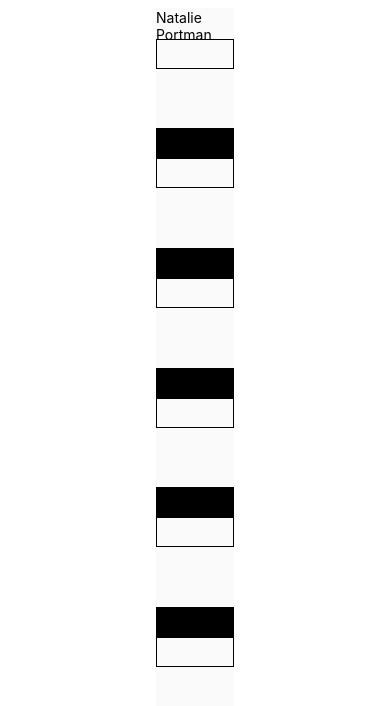
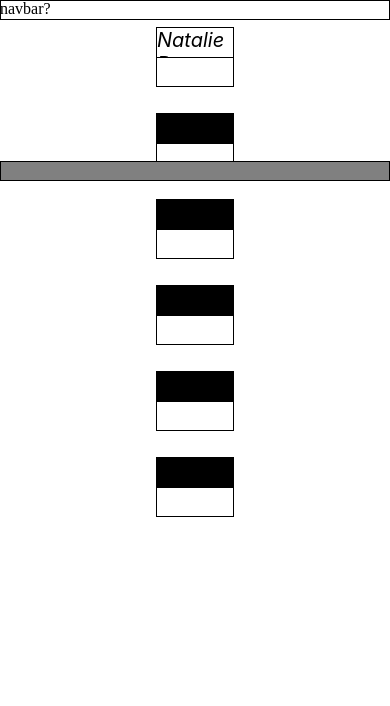
Before and after one commit to NickGreenSF/stardle, a React Native app: screen / in a window 390 px wide. Shown: the top 706 px of the page. Built offline with nearby package versions, Linux system fonts and the light colour scheme.

Commit message:
messing with 3 buttons instead of 18

```diff
--- a/Puzzle.tsx
+++ b/Puzzle.tsx
@@ -1,6 +1,6 @@
 import React, { useState, useEffect, useRef } from 'react'
-import { View, TextInput, TouchableOpacity, Text } from "./components/Themed"
-import { StyleSheet, TextInput as DefaultInput, Platform } from 'react-native'
+//import { View, TextInput, TouchableOpacity, Text } from "./components/Themed"
+import { StyleSheet, View, TouchableOpacity, Text, TextInput, Platform } from 'react-native'
 import Data from "./constants/Data"
 import PointlessWords from './constants/PointlessWords'
 
@@ -16,6 +16,7 @@ export default function Puzzle () {
     let peekGuessStyles;
     let peekBools;
     let peekGuessTexts;
+    let peekHoverTexts;
 
     const [correct] = useState(Data[filmmockdata[Math.floor(Math.random() * filmmockdata.length)]]);
     console.log(correct)
@@ -34,6 +35,7 @@ export default function Puzzle () {
     const [actors, setActors] = useState([correct[1],"_","_","_","_","_"])
     const [guessTexts, setGuessTexts] = useState(["","","","","",""])
     const [guessStyles, setGuessStyles] = useState([styles.input, styles.input, styles.input, styles.input, styles.input, styles.input])
+    const [hoverTexts, setHoverTexts] = useState(["","",""])
 
     const inputRefs = [useRef(null), useRef(null), useRef(null), useRef(null), useRef(null), useRef(null)]
 
@@ -50,26 +52,28 @@ export default function Puzzle () {
 
         holdoverdata = newData;
         //console.log(holdoverdata);
+        peekTexts = texts;
+        peekHoverTexts = hoverTexts;
         if (text.length < newoldtext[column].length){
-            peekTexts = texts;
             for (let i = (column * 3); i < Math.min((column + 1) * 3, (column * 3) + newData.length); i += 1){
                 peekTexts[i] = "";
+                peekHoverTexts[i % 3] = "";
             }
-            setTexts(peekTexts);
             holdoverdata = filmmockdata;
         }
         else{
-            peekTexts = texts;
             for (let i = (column * 3); i < (column + 1) * 3; i += 1){
                 if (i < (column * 3) + newData.length){
                     peekTexts[i] = Data[newData[i - (column * 3)]][0];
+                    peekHoverTexts[i % 3] = Data[newData[i - (column * 3)]][0];
                 }
                 else{
                     peekTexts[i] = "";
+                    peekHoverTexts[i % 3] = 0;
+                }
             }
         }
         setTexts(peekTexts);
-        }
 
         peekOldTexts = newoldtext;
         newoldtext[column] = text;
@@ -131,30 +135,35 @@ export default function Puzzle () {
         textHandler("", section);
     }
 
-    return <View style={styles.container}>
+    return <View>
+        <View>navbar?</View>
+        <TouchableOpacity style={[styles.hover]}>{hoverTexts[0]}</TouchableOpacity>
+        <TouchableOpacity style={[styles.hover, styles.bigtest]}>{hoverTexts[1]}</TouchableOpacity>
+        <TouchableOpacity style={[styles.hover, styles.bigtest]}>{hoverTexts[2]}</TouchableOpacity>
+        <View style={styles.container}>
             <View style={styles.spot}>
                 <Text style={styles.actor}>{actors[0]}</Text>
-            <DefaultInput
+                <TextInput
                     ref={inputRefs[0]} style={bools[0] ? styles.input : styles.none} onChange={(e) => {textHandler(e.target.value, 0)}}>
-            </DefaultInput>
+                </TextInput>
                 <View style={[styles.input, bools[0] ? styles.none : guessStyles[0]]}>
                     <Text>{guessTexts[0]}</Text>
                 </View>
-            <TouchableOpacity style={styles.hover} onPress={() => guess(0)}>
+                <TouchableOpacity style={[styles.hover, texts[0].length > 0 ? null : styles.none, styles.firstSug]} onPress={() => guess(0)}>
                     <Text>{texts[0]}</Text>
                 </TouchableOpacity>
-            <TouchableOpacity style={styles.hover} onPress={() => guess(1)}>
+                <TouchableOpacity style={[styles.hover, texts[1].length > 0 ? null : styles.none, styles.secondSug]} onPress={() => guess(1)}>
                     <Text>{texts[1]}</Text>
                 </TouchableOpacity>
-            <TouchableOpacity style={styles.hover} onPress={() => guess(2)}>
+                <TouchableOpacity style={[styles.hover, texts[2].length > 0 ? null : styles.none, styles.thirdSug]} onPress={() => guess(2)}>
                     <Text>{texts[2]}</Text>
                 </TouchableOpacity>
             </View>
             <View style={styles.spot}>
                 <Text style={actors[1].length > 1 ? styles.actor : styles.black}>{actors[1]}</Text>
-            <DefaultInput
+                <TextInput
                     ref={inputRefs[1]} style={bools[1] ? styles.input : styles.none} onChange={(e) => {textHandler(e.target.value, 1)}}>
-            </DefaultInput>
+                </TextInput>
                 <View style={[styles.input, bools[1] ? styles.none : guessStyles[1]]}>
                     <Text>{guessTexts[1]}</Text>
                 </View>
@@ -233,6 +242,7 @@ export default function Puzzle () {
                 </TouchableOpacity>
             </View>
         </View>
+    </View>
 }
 
 const styles = StyleSheet.create({
@@ -243,13 +253,13 @@ const styles = StyleSheet.create({
         alignContent: 'center',
         marginVertical: "2%",
         marginHorizontal: "40%",
-        height: "100%",
-        fontSize: "50%"
+        height: "150%",
     },
     input: {
         borderWidth: 1,
         borderColor: "black",
         height: 30,
+        zIndex: -1
     },
     none: {
         display: 'none'
@@ -259,7 +269,12 @@ const styles = StyleSheet.create({
         height: 30
     },
     hover: {
-        position: 'absolute'
+        overflow: "hidden",
+        position: "absolute",
+        width: "100%",
+        height: "5%",
+        borderWidth: 1,
+        borderColor: "black",
     },
     yellow: {
         backgroundColor: "yellow",
@@ -272,9 +287,34 @@ const styles = StyleSheet.create({
     },
     spot: {
         marginVertical: "1%",
-        height: "14%"
+        height: "14%",
+        overflow: "hidden",
+        position: "relative"
     },
     actor: {
-        height: 30
+        height: 30,
+        fontSize: 20,
+        overflow: 'hidden',
+        fontStyle: 'italic',
+        borderWidth: 1,
+        borderColor: "black",
+        borderBottomWidth: 0
+    },
+    topTest: {
+
+    },
+    firstSug: {
+        top: "55%"
+    },
+    secondSug: {
+        top: "75%"
+    },
+    thirdSug: {
+        top: "95%"
+    },
+    bigtest: {
+        top: "40%",
+        backgroundColor: "gray",
+        zIndex: 7
     }
 })
```
Lines whose indentation alone changed are shown as unchanged.
